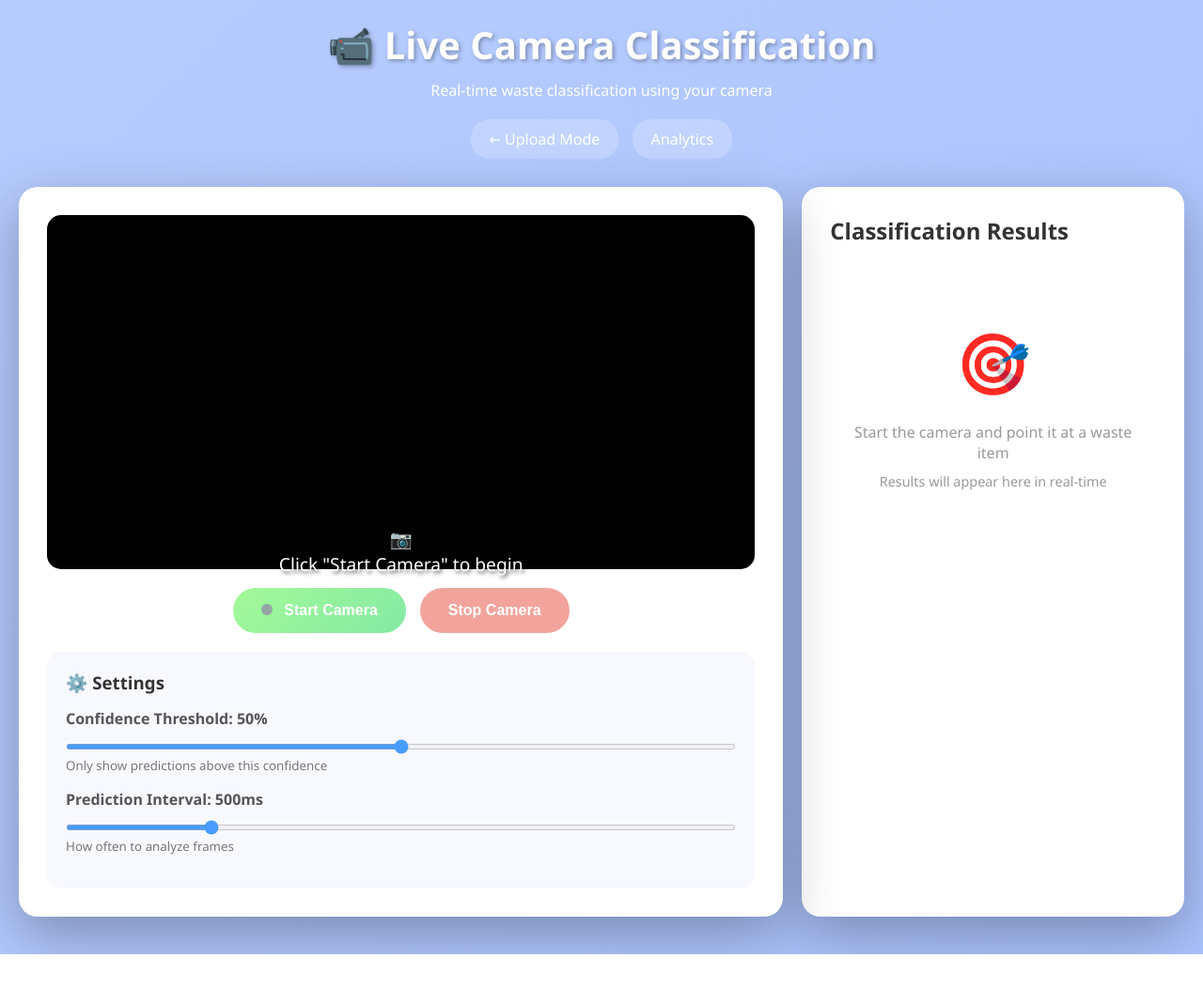
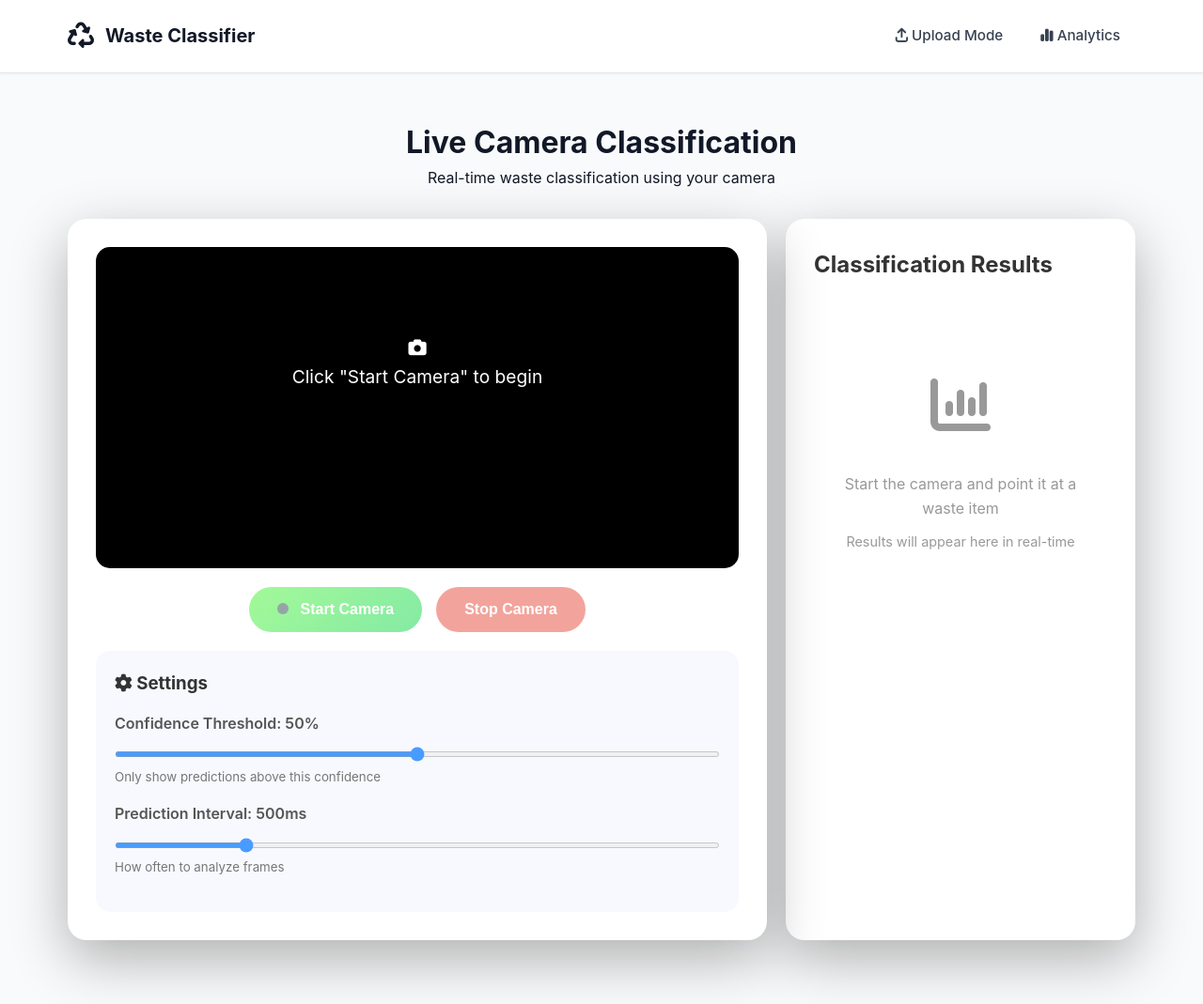
Before and after one commit to ishakale07/AI-Waste-Classification-System, a Flask app: page /live in a window 1280 px wide. Shown: the whole page at 94% size. Before the commit the page ends 1016 px from the top, so only its background shows below. Run offline with Flask 3, Linux system fonts and the light colour scheme; some libraries are stand-ins or nearby versions.

Commit message:
updated live.html

```diff
--- a/app/templates/live.html
+++ b/app/templates/live.html
@@ -4,7 +4,23 @@
     <meta charset="UTF-8">
     <meta name="viewport" content="width=device-width, initial-scale=1.0">
     <title>Live Camera - AI Waste Classifier</title>
+    <script src="https://kit.fontawesome.com/0e5771e83a.js" crossorigin="anonymous"></script>
     <style>
+        :root {
+            --primary: #2563eb;
+            --primary-dark: #1e40af;
+            --success: #10b981;
+            --warning: #f59e0b;
+            --danger: #ef4444;
+            --gray-50: #f9fafb;
+            --gray-100: #f3f4f6;
+            --gray-200: #e5e7eb;
+            --gray-300: #d1d5db;
+            --gray-600: #4b5563;
+            --gray-700: #374151;
+            --gray-900: #111827;
+        }
+
         * {
             margin: 0;
             padding: 0;
@@ -12,48 +28,91 @@
         }
 
         body {
-            font-family: 'Segoe UI', Tahoma, Geneva, Verdana, sans-serif;
-            background: linear-gradient(135deg, #b6ccfe 0%, #abc4ff 100%);
-            min-height: 100vh;
-            padding: 20px;
+            font-family: -apple-system, BlinkMacSystemFont, 'Segoe UI', Roboto, 'Helvetica Neue', Arial, sans-serif;
+            background: var(--gray-50);
+            color: var(--gray-900);
+            line-height: 1.6;
+        }
+
+
+        /* Navigation */
+        nav {
+            background: white;
+            border-bottom: 1px solid var(--gray-200);
+            padding: 1rem 0;
+            position: sticky;
+            top: 0;
+            z-index: 100;
+            box-shadow: 0 1px 3px rgba(0,0,0,0.05);
+        }
+
+        .nav-container {
+            max-width: 1200px;
+            margin: 0 auto;
+            padding: 0 2rem;
+            display: flex;
+            justify-content: space-between;
+            align-items: center;
+        }
+
+        .logo {
+            display: flex;
+            align-items: center;
+            gap: 0.75rem;
+            font-size: 1.25rem;
+            font-weight: 700;
+            color: var(--gray-900);
+            text-decoration: none;
+        }
+
+        .logo-icon {
+            font-size: 1.75rem;
+        }
+
+        .nav-links {
+            display: flex;
+            gap: 0.5rem;
+        }
+
+        .nav-link {
+            padding: 0.5rem 1rem;
+            color: var(--gray-700);
+            text-decoration: none;
+            border-radius: 0.5rem;
+            transition: all 0.2s;
+            font-weight: 500;
+            font-size: 0.95rem;
+        }
+
+        .nav-link:hover {
+            background: var(--gray-100);
+            color: var(--primary);
         }
 
         .container {
-            max-width: 1400px;
+            max-width: 1200px;
             margin: 0 auto;
+            padding: 3rem 2rem;
         }
 
         header {
             text-align: center;
-            color: white;
             margin-bottom: 30px;
         }
 
-        h1 {
-            font-size: 2.5em;
-            margin-bottom: 10px;
-            text-shadow: 2px 2px 4px rgba(0,0,0,0.3);
+        .header h1 {
+            font-size: 2.5rem;
+            font-weight: 700;
+            color: var(--gray-900);
+            margin-bottom: 0.5rem;
         }
 
-        .nav-links {
-            margin: 20px 0;
+        .header p {
+            font-size: 1.125rem;
+            color: var(--gray-600);
         }
 
-        .nav-links a {
-            color: white;
-            text-decoration: none;
-            padding: 10px 20px;
-            background: rgba(255,255,255,0.2);
-            border-radius: 20px;
-            margin: 0 5px;
-            display: inline-block;
-            transition: all 0.3s ease;
-        }
 
-        .nav-links a:hover {
-            background: rgba(255,255,255,0.3);
-            transform: translateY(-2px);
-        }
 
         .main-content {
             display: grid;
@@ -70,7 +129,7 @@
         }
 
         .camera-container {
-            position: relative;
+            position: relative
         }
 
         #video {
@@ -86,7 +145,7 @@
 
         .camera-overlay {
             position: absolute;
-            top: 50%;
+            top: 20%;
             left: 50%;
             transform: translate(-50%, -50%);
             text-align: center;
@@ -355,14 +414,24 @@
     </style>
 </head>
 <body>
+    <!-- Navigation -->
+    <nav>
+        <div class="nav-container">
+            <a href="/" class="logo">
+                <span class="logo-icon"><i class="fa-solid fa-recycle"></i></span>
+                <span>Waste Classifier</span>
+            </a>
+            <div class="nav-links">
+                <a href="/" class="nav-link"><i class="fa-solid fa-arrow-up-from-bracket"></i> Upload Mode</a>
+                <a href="/analytics" class="nav-link"><i class="fa-solid fa-chart-simple"></i> Analytics</a>
+            </div>
+        </div>
+    </nav>
     <div class="container">
         <header>
-            <h1>📹 Live Camera Classification</h1>
+            <h1> Live Camera Classification</h1>
             <p>Real-time waste classification using your camera</p>
-            <div class="nav-links">
-                <a href="/">← Upload Mode</a>
-                <a href="/analytics">Analytics</a>
-            </div>
+
         </header>
 
         <div class="error-message" id="errorMessage"></div>
@@ -372,7 +441,7 @@
                 <video id="video" autoplay playsinline></video>
                 <canvas id="canvas"></canvas>
                 <div class="camera-overlay" id="cameraOverlay">
-                    <div>📷</div>
+                    <div><i class="fa-solid fa-camera"></i></div>
                     <div>Click "Start Camera" to begin</div>
                 </div>
                 <div class="fps-display" id="fpsDisplay" style="display: none;">
@@ -390,7 +459,7 @@
                 </div>
 
                 <div class="settings-panel">
-                    <h3>⚙️ Settings</h3>
+                    <h3><i class="fa-solid fa-gear"></i> Settings</h3>
                     <div class="setting-item">
                         <label for="confidenceThreshold">
                             Confidence Threshold: <span id="confidenceValue">50</span>%
@@ -414,7 +483,7 @@
                 <h2>Classification Results</h2>
 
                 <div class="no-prediction" id="noPrediction">
-                    <div class="no-prediction-icon">🎯</div>
+                    <div class="no-prediction-icon"><i class="fa-solid fa-chart-column"></i></i></div>
                     <p>Start the camera and point it at a waste item</p>
                     <p style="margin-top: 10px; font-size: 0.9em;">
                         Results will appear here in real-time
```
